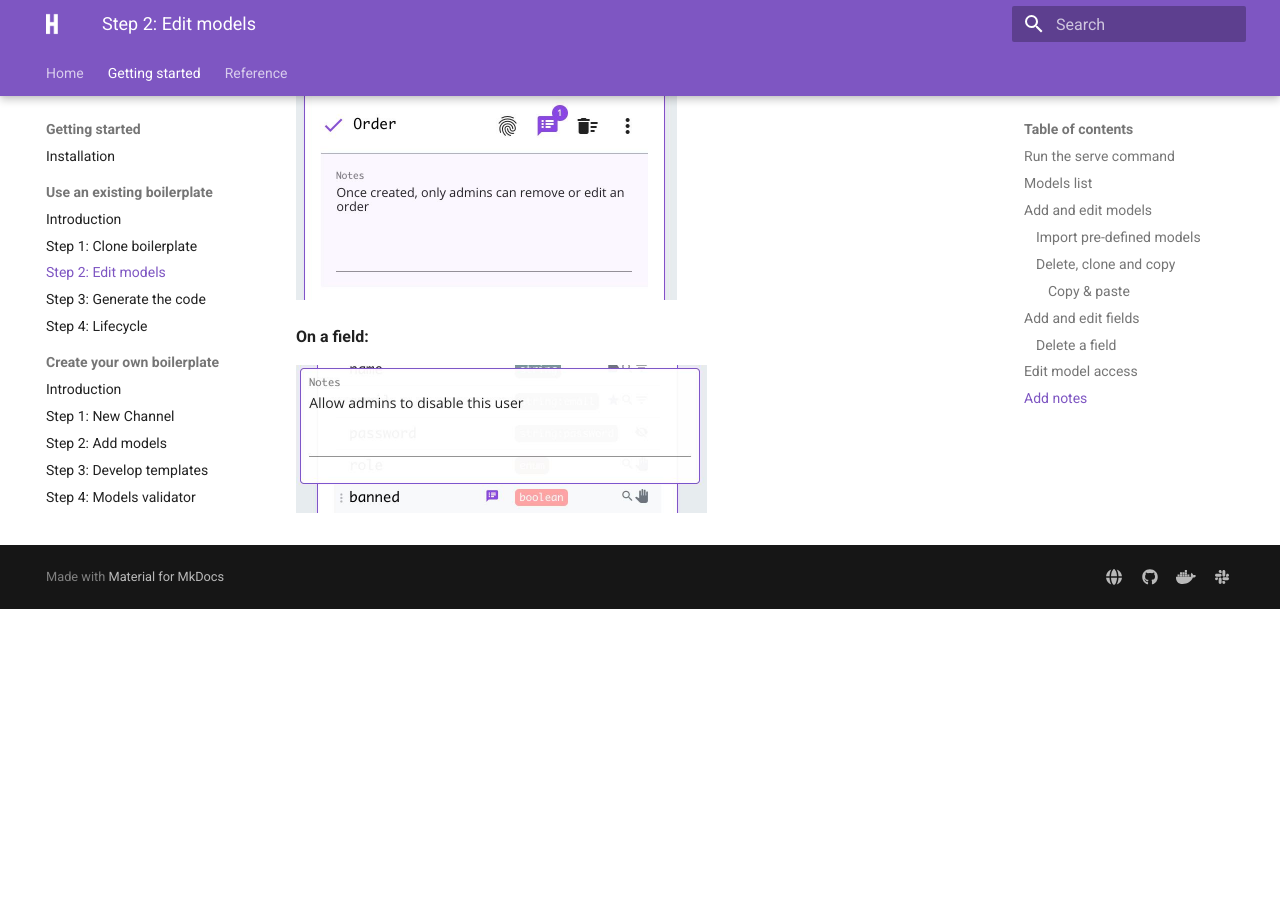
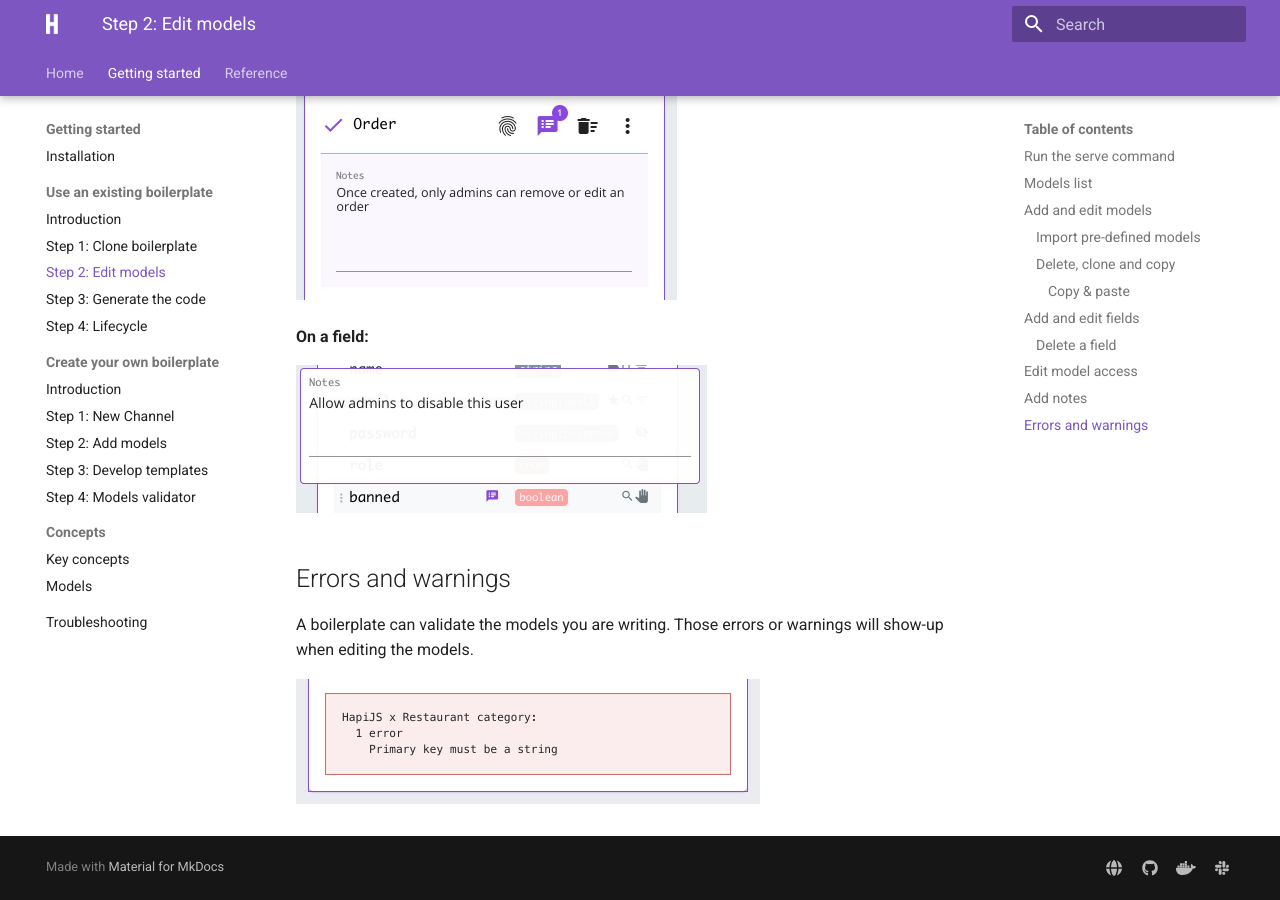
Before and after one commit to hapify/hapify, an MkDocs documentation site: the page built from docs/getting-started/existing-boilerplate/step-2-edit-models.md, in a window 1280 px wide and 900 px high, scrolled down 3755 px. Built offline with MkDocs 1.6.1 and Material for MkDocs 9.7.7, drawn with Linux system fonts in a browser that asks for light colours; before the commit the page ends 4364 px from its top, so only the background shows below that.

```diff
--- a/docs/getting-started/existing-boilerplate/step-2-edit-models.md
+++ b/docs/getting-started/existing-boilerplate/step-2-edit-models.md
@@ -92,3 +92,10 @@
 **On a field:**
 
 ![Hapify GUI - Models notes](../../assets/gui-models-fields-notes.jpg 'Models notes'){: style="max-width: 411px"}
+
+## Errors and warnings
+
+A boilerplate can validate the models you are writing.
+Those errors or warnings will show-up when editing the models.
+
+![Hapify GUI - Models error](../../assets/gui-models-error.jpg 'Models error'){: style="max-width: 464px"}
```
Also changed, not shown: docs/getting-started/existing-boilerplate/step-3-generate.md (+28 -0 lines), docs/getting-started/existing-boilerplate/step-4-lifecycle.md (+0 -4 lines), docs/assets/gui-models-error.jpg (added).
